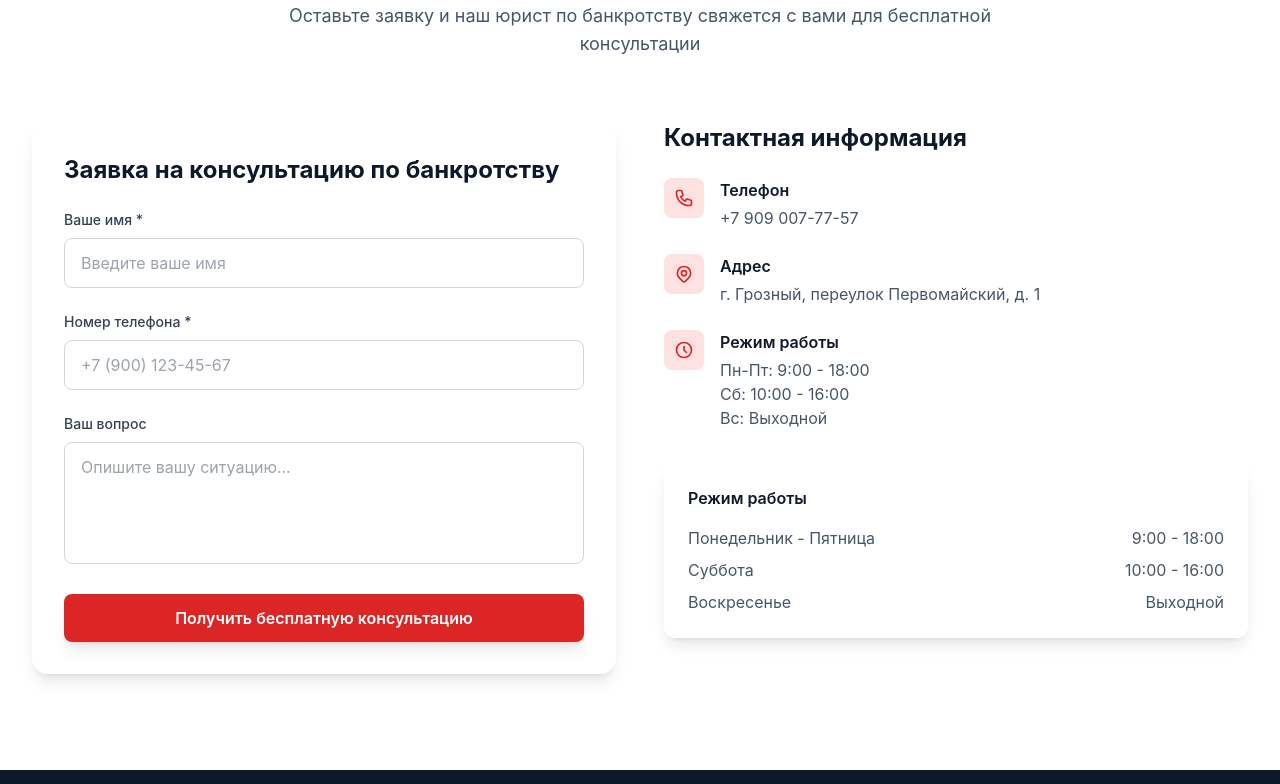
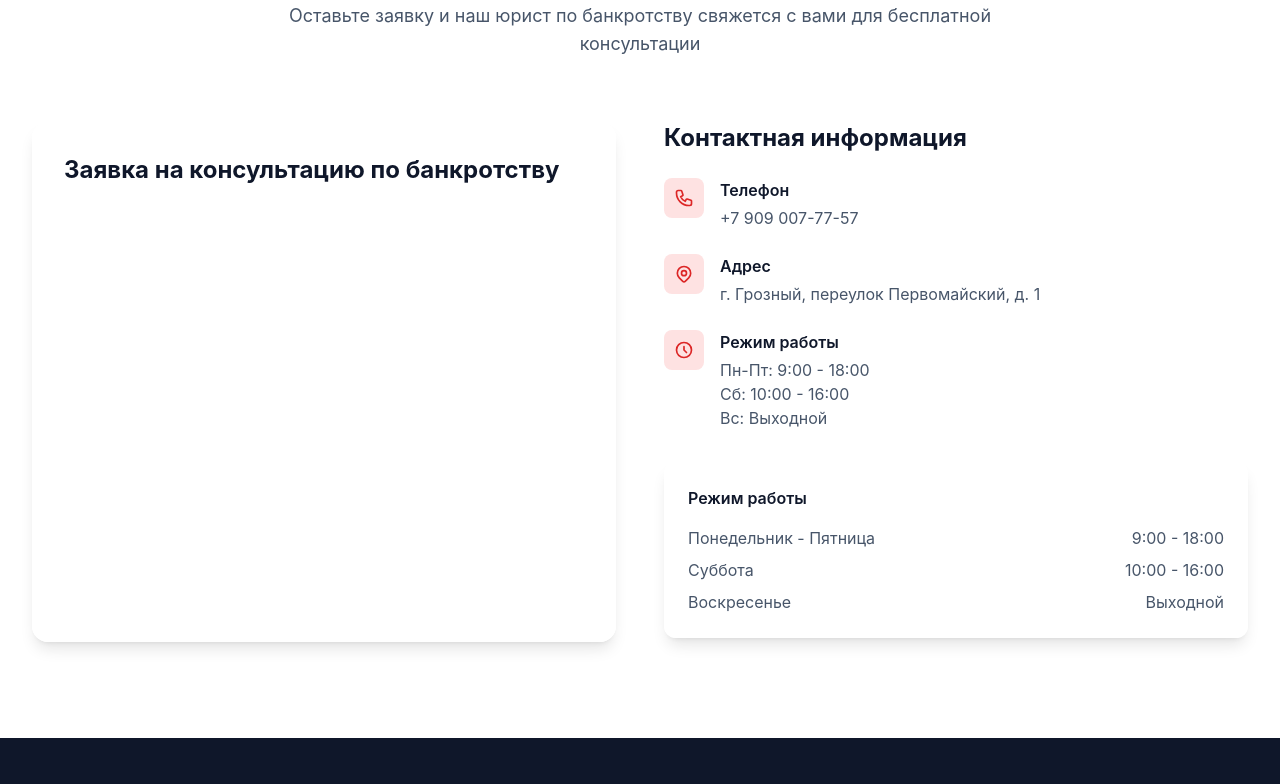
Before and after one commit to Tips95/PCR_reshenie, a Next.js app: page / in a window 1280 px wide. Shown: the part 4240-5024 px from the top of the page. Built offline with nearby package versions, Linux system fonts and the light colour scheme.

Commit message:
Update project with latest changes

```diff
--- a/src/components/Contact.tsx
+++ b/src/components/Contact.tsx
@@ -1,84 +1,45 @@
 'use client'
 
-import { useState } from 'react'
 import { motion } from 'framer-motion'
+import Script from 'next/script'
 
 const Contact = () => {
-  const [formData, setFormData] = useState({
-    name: '',
-    phone: '',
-    question: ''
-  })
-  const [isSubmitting, setIsSubmitting] = useState(false)
-  const [isSubmitted, setIsSubmitted] = useState(false)
-
-  const handleSubmit = async (e: React.FormEvent) => {
-    e.preventDefault()
-    setIsSubmitting(true)
-    setIsSubmitted(false)
-    try {
-      const res = await fetch('/api/contact', {
-        method: 'POST',
-        headers: { 'Content-Type': 'application/json' },
-        body: JSON.stringify(formData),
-      })
-      if (res.ok) {
-        setIsSubmitted(true)
-        setFormData({ name: '', phone: '', question: '' })
-      } else {
-        const data = await res.json()
-        alert(data.message || 'Ошибка при отправке заявки')
-      }
-    } catch (err) {
-      alert('Ошибка при отправке заявки')
-    }
-    setIsSubmitting(false)
-    setTimeout(() => setIsSubmitted(false), 5000)
-  }
-
-  const handleChange = (e: React.ChangeEvent<HTMLInputElement | HTMLTextAreaElement>) => {
-    setFormData(prev => ({
-      ...prev,
-      [e.target.name]: e.target.value
-    }))
-  }
-
   const contactInfo = [
     {
       icon: (
-        <svg className="w-6 h-6" fill="none" stroke="currentColor" viewBox="0 0 24 24">
+        <svg className="w-5 h-5" fill="none" stroke="currentColor" viewBox="0 0 24 24">
           <path strokeLinecap="round" strokeLinejoin="round" strokeWidth={2} d="M3 5a2 2 0 012-2h3.28a1 1 0 01.948.684l1.498 4.493a1 1 0 01-.502 1.21l-2.257 1.13a11.042 11.042 0 005.516 5.516l1.13-2.257a1 1 0 011.21-.502l4.493 1.498a1 1 0 01.684.949V19a2 2 0 01-2 2h-1C9.716 21 3 14.284 3 6V5z" />
         </svg>
       ),
       title: 'Телефон',
-      value: '+7 900 123-45-67',
-      description: 'Горячая линия'
+      value: '+7 909 007-77-57',
     },
     {
       icon: (
-        <svg className="w-6 h-6" fill="none" stroke="currentColor" viewBox="0 0 24 24">
-          <path strokeLinecap="round" strokeLinejoin="round" strokeWidth={2} d="M3 8l7.89 4.26a2 2 0 002.22 0L21 8M5 19h14a2 2 0 002-2V7a2 2 0 00-2-2H5a2 2 0 00-2 2v10a2 2 0 002 2z" />
-        </svg>
-      ),
-      title: 'Email',
-      value: 'info@reshenie.ru',
-      description: 'Электронная почта'
-    },
-    {
-      icon: (
-        <svg className="w-6 h-6" fill="none" stroke="currentColor" viewBox="0 0 24 24">
+        <svg className="w-5 h-5" fill="none" stroke="currentColor" viewBox="0 0 24 24">
           <path strokeLinecap="round" strokeLinejoin="round" strokeWidth={2} d="M17.657 16.657L13.414 20.9a1.998 1.998 0 01-2.827 0l-4.244-4.243a8 8 0 1111.314 0z" />
           <path strokeLinecap="round" strokeLinejoin="round" strokeWidth={2} d="M15 11a3 3 0 11-6 0 3 3 0 016 0z" />
         </svg>
       ),
       title: 'Адрес',
-      value: 'г. Москва, ул. Примерная, д. 123',
-      description: 'Главный офис'
-    }
+      value: 'г. Грозный, переулок Первомайский, д. 1',
+    },
+    {
+      icon: (
+        <svg className="w-5 h-5" fill="none" stroke="currentColor" viewBox="0 0 24 24">
+          <path strokeLinecap="round" strokeLinejoin="round" strokeWidth={2} d="M12 8v4l3 3m6-3a9 9 0 11-18 0 9 9 0 0118 0z" />
+        </svg>
+      ),
+      title: 'Режим работы',
+      value: 'Пн-Пт: 9:00 - 18:00<br />Сб: 10:00 - 16:00<br />Вс: Выходной',
+    },
   ]
 
   return (
     <section id="contact" className="section-padding">
+      {/* Подключение скрипта Яндекс.Форм */}
+      <Script src="https://forms.yandex.ru/_static/embed.js" strategy="afterInteractive" />
+
       <div className="container-custom">
         <motion.div
           initial={{ opacity: 0, y: 30 }}
@@ -96,7 +57,7 @@ const Contact = () => {
         </motion.div>
 
         <div className="grid lg:grid-cols-2 gap-12">
-          {/* Contact Form */}
+          {/* Яндекс.Форма */}
           <motion.div
             initial={{ opacity: 0, x: -30 }}
             whileInView={{ opacity: 1, x: 0 }}
@@ -107,81 +68,17 @@ const Contact = () => {
             <h3 className="text-2xl font-bold text-dark-900 mb-6">
               Заявка на консультацию по банкротству
             </h3>
-
-            {isSubmitted && (
-              <div className="mt-4 text-green-600 font-semibold" role="alert">
-                Ваша заявка успешно отправлена!
-              </div>
-            )}
-
-            <form onSubmit={handleSubmit} className="space-y-6">
-              <div>
-                <label htmlFor="name" className="block text-sm font-medium text-dark-700 mb-2">
-                  Ваше имя *
-                </label>
-                <input
-                  type="text"
-                  id="name"
-                  name="name"
-                  value={formData.name}
-                  onChange={handleChange}
-                  required
-                  className="w-full px-4 py-3 border border-gray-300 rounded-lg focus:ring-2 focus:ring-primary-500 focus:border-transparent transition-colors"
-                  placeholder="Введите ваше имя"
-                  aria-describedby="name-help"
-                />
-              </div>
-
-              <div>
-                <label htmlFor="phone" className="block text-sm font-medium text-dark-700 mb-2">
-                  Номер телефона *
-                </label>
-                <input
-                  type="tel"
-                  id="phone"
-                  name="phone"
-                  value={formData.phone}
-                  onChange={handleChange}
-                  required
-                  className="w-full px-4 py-3 border border-gray-300 rounded-lg focus:ring-2 focus:ring-primary-500 focus:border-transparent transition-colors"
-                  placeholder="+7 (900) 123-45-67"
-                  aria-describedby="phone-help"
-                />
-              </div>
-
-              <div>
-                <label htmlFor="question" className="block text-sm font-medium text-dark-700 mb-2">
-                  Ваш вопрос
-                </label>
-                <textarea
-                  id="question"
-                  name="question"
-                  value={formData.question}
-                  onChange={handleChange}
-                  rows={4}
-                  className="w-full px-4 py-3 border border-gray-300 rounded-lg focus:ring-2 focus:ring-primary-500 focus:border-transparent transition-colors resize-none"
-                  placeholder="Опишите вашу ситуацию..."
-                  aria-describedby="question-help"
-                />
-              </div>
-
-              <button
-                type="submit"
-                disabled={isSubmitting}
-                className="w-full btn-primary disabled:opacity-50 disabled:cursor-not-allowed"
-                aria-describedby={isSubmitting ? "submitting-status" : undefined}
-              >
-                {isSubmitting ? 'Отправка...' : 'Получить бесплатную консультацию'}
-              </button>
-              {isSubmitting && (
-                <div id="submitting-status" className="sr-only">
-                  Отправка формы...
-                </div>
-              )}
-            </form>
+            <iframe
+              src="https://forms.yandex.ru/cloud/689c485402848f5e0df5eaac?iframe=1"
+              width="100%"
+              height="400"
+              frameBorder="0"
+              name="ya-form-689c485402848f5e0df5eaac"
+              title="Яндекс Форма для консультации"
+            ></iframe>
           </motion.div>
 
-          {/* Contact Info */}
+          {/* Контактная информация */}
           <motion.div
             initial={{ opacity: 0, x: 30 }}
             whileInView={{ opacity: 1, x: 0 }}
@@ -194,46 +91,21 @@ const Contact = () => {
                 Контактная информация
               </h3>
               <div className="space-y-6">
-                <div className="flex items-start space-x-4">
-                  <div className="flex-shrink-0 w-10 h-10 bg-primary-100 rounded-lg flex items-center justify-center text-primary-600">
-                    <svg className="w-5 h-5" fill="none" stroke="currentColor" viewBox="0 0 24 24">
-                      <path strokeLinecap="round" strokeLinejoin="round" strokeWidth={2} d="M3 5a2 2 0 012-2h3.28a1 1 0 01.948.684l1.498 4.493a1 1 0 01-.502 1.21l-2.257 1.13a11.042 11.042 0 005.516 5.516l1.13-2.257a1 1 0 011.21-.502l4.493 1.498a1 1 0 01.684.949V19a2 2 0 01-2 2h-1C9.716 21 3 14.284 3 6V5z" />
-                    </svg>
+                {contactInfo.map((item, index) => (
+                  <div key={index} className="flex items-start space-x-4">
+                    <div className="flex-shrink-0 w-10 h-10 bg-primary-100 rounded-lg flex items-center justify-center text-primary-600">
+                      {item.icon}
+                    </div>
+                    <div>
+                      <h3 className="font-semibold text-dark-900 mb-1">{item.title}</h3>
+                      <p className="text-dark-600" dangerouslySetInnerHTML={{ __html: item.value }} />
+                    </div>
                   </div>
-                  <div>
-                    <h3 className="font-semibold text-dark-900 mb-1">Телефон</h3>
-                    <p className="text-dark-600">+7 909 007-77-57</p>
-                  </div>
-                </div>
-
-                <div className="flex items-start space-x-4">
-                  <div className="flex-shrink-0 w-10 h-10 bg-primary-100 rounded-lg flex items-center justify-center text-primary-600">
-                    <svg className="w-5 h-5" fill="none" stroke="currentColor" viewBox="0 0 24 24">
-                      <path strokeLinecap="round" strokeLinejoin="round" strokeWidth={2} d="M17.657 16.657L13.414 20.9a1.998 1.998 0 01-2.827 0l-4.244-4.243a8 8 0 1111.314 0z" />
-                      <path strokeLinecap="round" strokeLinejoin="round" strokeWidth={2} d="M15 11a3 3 0 11-6 0 3 3 0 016 0z" />
-                    </svg>
-                  </div>
-                  <div>
-                    <h3 className="font-semibold text-dark-900 mb-1">Адрес</h3>
-                    <p className="text-dark-600">г. Грозный, переулок Первомайский, д. 1</p>
-                  </div>
-                </div>
-
-                <div className="flex items-start space-x-4">
-                  <div className="flex-shrink-0 w-10 h-10 bg-primary-100 rounded-lg flex items-center justify-center text-primary-600">
-                    <svg className="w-5 h-5" fill="none" stroke="currentColor" viewBox="0 0 24 24">
-                      <path strokeLinecap="round" strokeLinejoin="round" strokeWidth={2} d="M12 8v4l3 3m6-3a9 9 0 11-18 0 9 9 0 0118 0z" />
-                    </svg>
-                  </div>
-                  <div>
-                    <h3 className="font-semibold text-dark-900 mb-1">Режим работы</h3>
-                    <p className="text-dark-600">Пн-Пт: 9:00 - 18:00<br />Сб: 10:00 - 16:00<br />Вс: Выходной</p>
-                  </div>
-                </div>
+                ))}
               </div>
             </div>
 
-            {/* Working Hours */}
+            {/* Режим работы */}
             <div className="bg-white/90 backdrop-blur-sm rounded-xl p-6 shadow-lg">
               <h4 className="font-semibold text-dark-900 mb-4">
                 Режим работы
--- a/src/pages/api/contact.ts
+++ /dev/null
@@ -1,74 +0,0 @@
-import type { NextApiRequest, NextApiResponse } from 'next'
-import nodemailer, { TransportOptions } from 'nodemailer'
-
-export default async function handler(req: NextApiRequest, res: NextApiResponse) {
-  if (req.method !== 'POST') {
-    return res.status(405).json({ message: 'Method not allowed' })
-  }
-
-  const { name, phone, question } = req.body
-
-  if (!name || !phone || !question) {
-    return res.status(400).json({ message: 'Заполните все поля' })
-  }
-
-  if (!process.env.YANDEX_MAIL_PASSWORD) {
-    console.error('YANDEX_MAIL_PASSWORD is not set')
-    return res.status(500).json({ message: 'Server configuration error' })
-  }
-
-  console.log('YANDEX_MAIL_PASSWORD:', process.env.YANDEX_MAIL_PASSWORD ? 'set' : 'not set')
-
-  const transporter = nodemailer.createTransport({
-    host: 'smtp.yandex.ru',
-    port: 587,
-    secure: false, // STARTTLS, не SSL
-    auth: {
-      user: 'pcr-reshenie@yandex.ru',
-      pass: process.env.YANDEX_MAIL_PASSWORD,
-    },
-    socketTimeout: 30000,
-    connectionTimeout: 30000,
-    tls: {
-      rejectUnauthorized: false, // если сервер с самоподписанным сертификатом — можно убрать, если нет — можно поставить true
-    },
-    family: 4, // использовать IPv4, чтобы избежать проблем с IPv6
-  } as TransportOptions)
-
-  try {
-    // Проверка соединения с SMTP
-    await new Promise((resolve, reject) => {
-      transporter.verify((error, success) => {
-        if (error) {
-          console.error('VERIFY ERROR:', error)
-          reject(error)
-        } else {
-          console.log('SMTP server is ready')
-          resolve(success)
-        }
-      })
-    })
-
-    // Отправка письма
-    await transporter.sendMail({
-      from: '"PCR Решение" <pcr-reshenie@yandex.ru>',
-      to: 'pcr-reshenie@yandex.ru',
-      subject: 'Новая заявка с сайта',
-      text: `Имя: ${name}\nТелефон: ${phone}\nВопрос: ${question}`,
-      html: `<b>Имя:</b> ${name}<br/><b>Телефон:</b> ${phone}<br/><b>Вопрос:</b> ${question}`,
-    })
-
-    return res.status(200).json({ message: 'Заявка успешно отправлена!' })
-  } catch (error: any) {
-    console.error('MAIL ERROR (raw):', error)
-    console.error('MAIL ERROR (string):', error?.toString())
-    console.error('MAIL ERROR (JSON):', JSON.stringify(error, null, 2))
-
-    return res.status(500).json({
-      message: 'Ошибка при отправке письма',
-      error: error?.message || error?.toString() || 'Неизвестная ошибка',
-      code: error?.code || null,
-      response: error?.response || null,
-    })
-  }
-}
```
